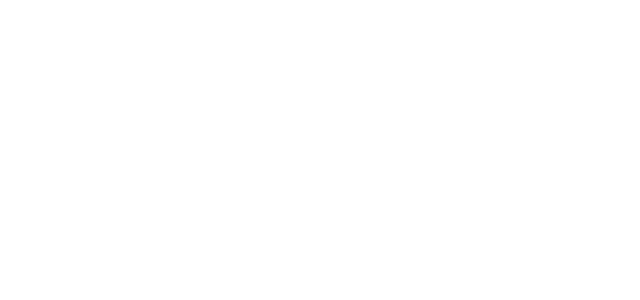
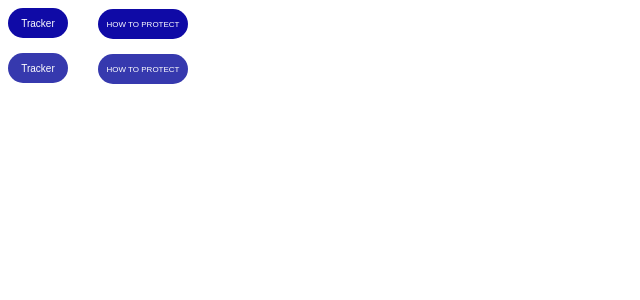
Before and after one commit to gabyfdez90/covimap, a React (Create React App) app: page / in a window 1280 px wide. Shown: the top 300 px of the page, without its empty margins (0-640 px from the left). Built offline with nearby package versions, Linux system fonts and the light colour scheme.

Commit message:
buttonDownload has been finilised

```diff
--- a/src/App.js
+++ b/src/App.js
@@ -1,11 +1,13 @@
-
+import React from 'react'
+import ButtonDownload from './components/atoms/buttonDownload/ButtonDownload'
 
 function App() {
   return (
-    <div className="App">
-
+    <div className='App'>
+      <ButtonDownload background= "#0F0AA6" color = "white" />
+      <ButtonDownload background= "#3639AE" color = "white" />
     </div>
   );
 }
 
-export default App;
+export default App
--- a/src/components/atoms/buttonDownload/ButtonDownload.jsx
+++ b/src/components/atoms/buttonDownload/ButtonDownload.jsx
@@ -0,0 +1,14 @@
+import React from 'react'
+import './buttonDownload.css'
+
+
+const ButtonDownload = ({background, color}) => {
+  return (
+    <div>
+      <button style = {{background: background, color: color}} className = "btnOne">Tracker</button>
+      <button style = {{background: background, color: color}} className = "btnTwo">HOW TO PROTECT</button>
+    </div>
+  )
+}
+
+export default ButtonDownload
--- a/src/components/atoms/buttonDownload/buttonDownload.css
+++ b/src/components/atoms/buttonDownload/buttonDownload.css
@@ -0,0 +1,24 @@
+button {
+    border: none;
+    cursor: pointer;
+    border-radius: 20px;
+}
+
+
+.btnOne {
+    cursor: pointer;
+    width: 60px;
+    height: 30px;
+    margin-bottom: 15px;
+    font-size: 10px;
+
+}
+
+.btnTwo {
+    border: #3639AE;
+    cursor: pointer;
+    width: 90px;
+    height: 30px;
+    margin-left: 30px;
+    font-size: 8px;
+}
```
